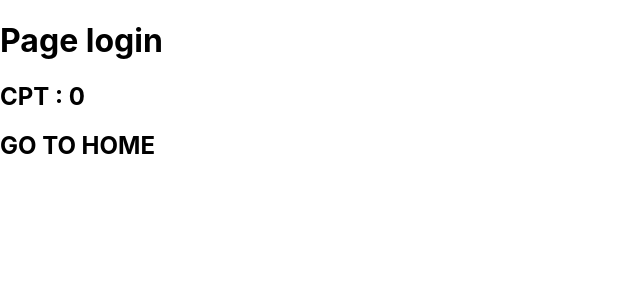
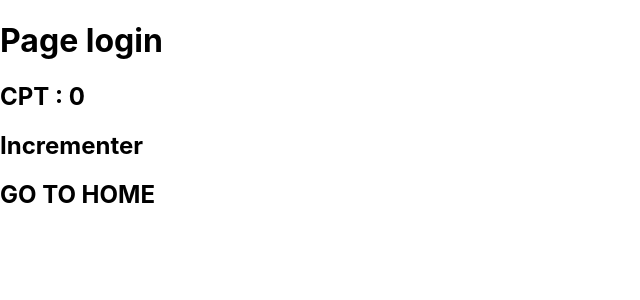
Before and after one commit to walidum/GM-React-Redux-Tuto, a React (Create React App) app: page /login in a window 1280 px wide. Shown: the top 300 px of the page, without its empty margins (0-640 px from the left). Built offline with nearby package versions, Linux system fonts and the light colour scheme.

Commit message:
rollback

```diff
--- a/src/pages/login/login.js
+++ b/src/pages/login/login.js
@@ -1,16 +1,20 @@
 import './login.css'
-import React from "react";
+import React, {useCallback} from "react";
 import {useHistory} from 'react-router-dom'
-import {useSelector} from "react-redux";
+import {useDispatch, useSelector} from "react-redux";
+import {incrementerCounter} from "../../store/store";
 
 const Login = () => {
+    const dispatch = useDispatch();
     const router = useHistory();
     const counter = useSelector((state) => state.counter.counter)
+    const increment = useCallback((counter) => dispatch(incrementerCounter(counter)), [dispatch]);
 
     return (
         <div>
             <h1>Page login</h1>
             <h2>CPT : {counter}</h2>
+            <h2 onClick={() => increment(counter + 1)}>Incrementer</h2>
             <h2 onClick={() => router.push('home')}>GO TO HOME</h2>
         </div>
     )
```
